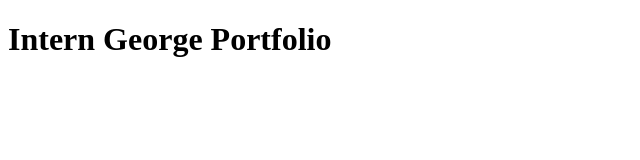
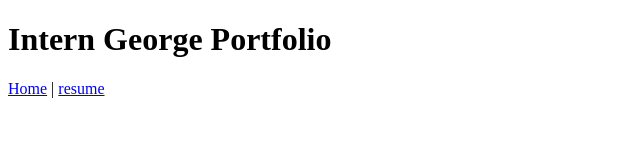
Before and after one commit to IG-Portfolio/IG-Portfolio, a plain HTML site: page index.html in a window 1280 px wide. Shown: the whole page, without its empty margins (0-640 px from the left). Drawn offline with Linux system fonts and the light colour scheme.

Commit message:
Fix resume link

```diff
--- a/index.html
+++ b/index.html
@@ -6,5 +6,7 @@
     </head>
     <body>
         <h1>Intern George Portfolio</h1>
+        <a href="https://interngeorge.github.io" target="_blank">Home</a> |
+        <a href="https://interngeorge.github.io/resume/" target="_blank">resume</a>
     </body>
 </html>
```
